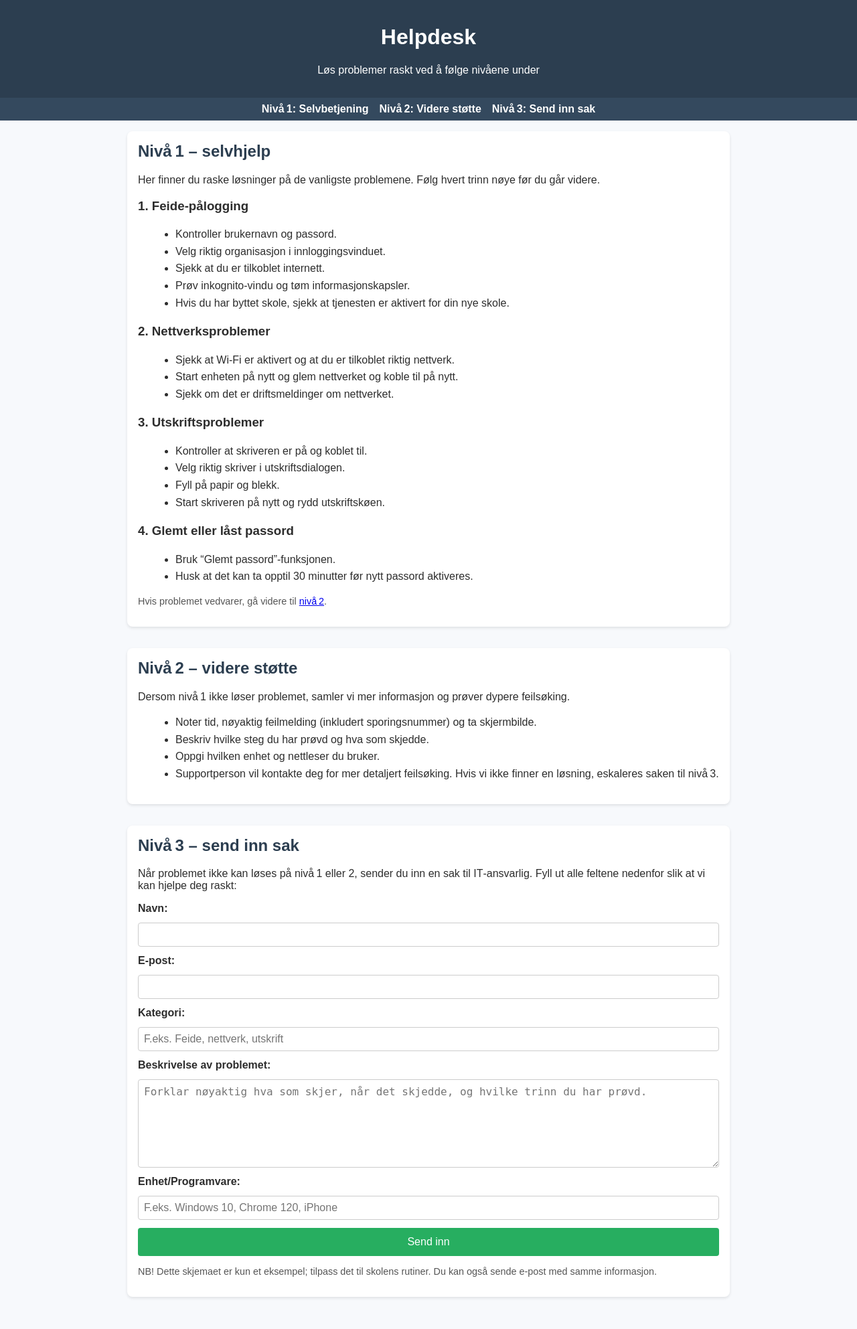
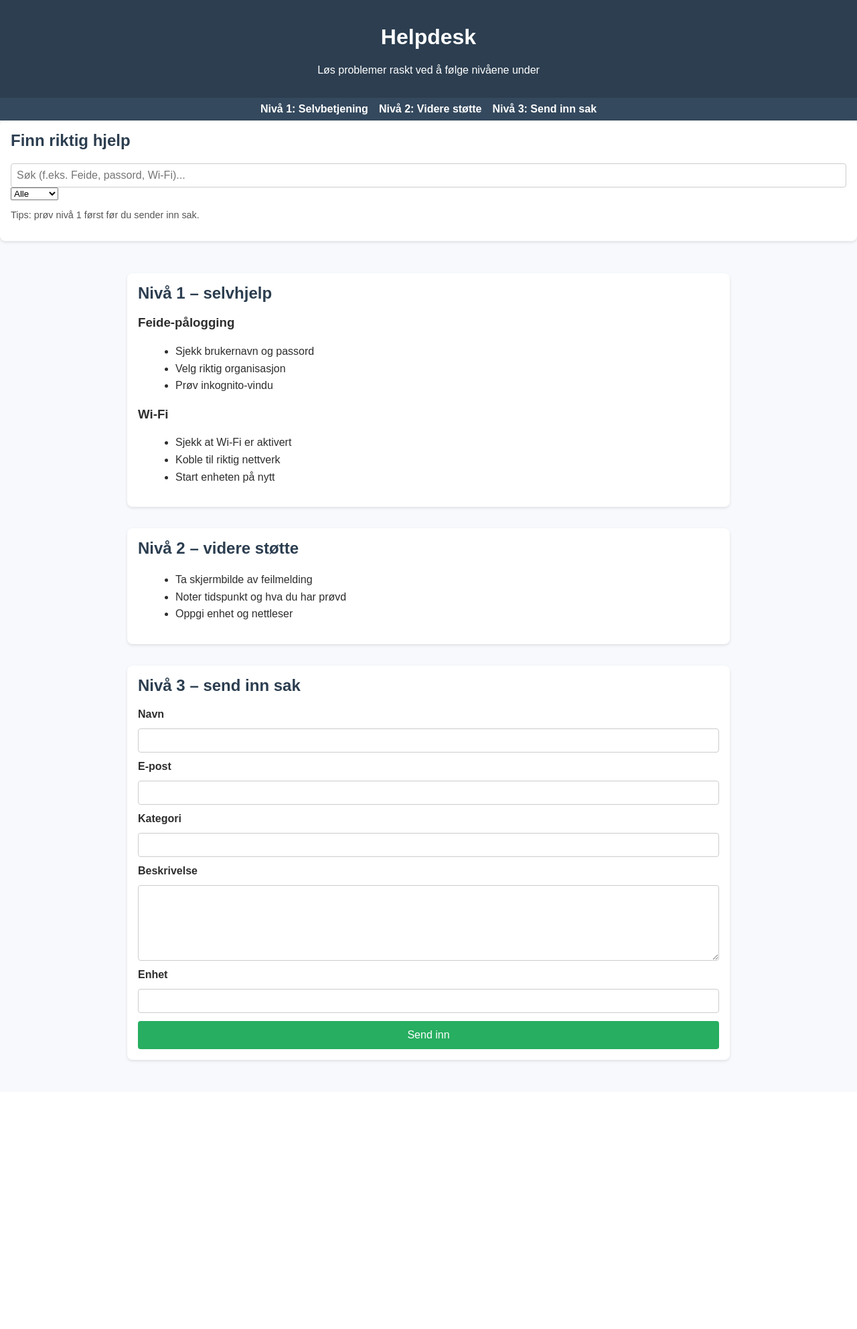
Before and after one commit to Fahad-G200/helpdesk-prosjekt-struktur, a Flask app: template backend/app/templates/index.html in a window 1280 px wide. Shown: the whole page at 67% size. After the commit the page ends 1587 px from the top, so only its background shows below. Run offline with Flask 3, Linux system fonts and the light colour scheme; the template is opened without the code that fills it, so the values that code supplies are empty.

Commit message:
Fullfører helpdesk med ekte ticket-felter, forbedret kunnskapsbase og dokumentasjon
- Utvider tickets med kategori, prioritet, enhet og tidspunkt (SQLite)
- Oppdaterer skjema og visning av saker (bruker/support)
- Forbedrer kunnskapsbase med søk og filter for bedre UX
- Fyller ut feilsøking og AI-logg
- Oppdaterer testplan med gjennomførte tester

```diff
--- a/backend/app/routes.py
+++ b/backend/app/routes.py
@@ -72,9 +72,19 @@ def tickets():
     if request.method == "POST":
         title = request.form.get("title", "").strip()
         desc = request.form.get("desc", "").strip()
+        category = request.form.get("category", "Annet").strip()
+        priority = request.form.get("priority", "Middels").strip()
+        device = request.form.get("device", "").strip()
 
         if title and desc:
-            add_ticket(owner=user, title=title, desc=desc)
+            add_ticket(
+                owner=user,
+                title=title,
+                desc=desc,
+                category=category,
+                priority=priority,
+                device=device,
+            )
 
         return redirect(url_for("main.tickets"))
 
--- a/backend/app/templates/index.html
+++ b/backend/app/templates/index.html
@@ -4,6 +4,7 @@
   <meta charset="UTF-8">
   <meta name="viewport" content="width=device-width, initial-scale=1.0">
   <title>Helpdesk – nivå 1–3</title>
+
   <style>
     body {
       font-family: sans-serif;
@@ -12,12 +13,14 @@
       background-color: #f7f9fc;
       color: #2d2d2d;
     }
+
     header {
       background-color: #2c3e50;
       color: white;
       padding: 1rem;
       text-align: center;
     }
+
     nav {
       display: flex;
       justify-content: center;
@@ -25,19 +28,23 @@
       background-color: #34495e;
       padding: 0.5rem 0;
     }
+
     nav a {
       color: white;
       text-decoration: none;
       font-weight: bold;
     }
+
     nav a:hover {
       text-decoration: underline;
     }
+
     main {
       max-width: 900px;
       margin: 0 auto;
       padding: 1rem;
     }
+
     section {
       margin-bottom: 2rem;
       padding: 1rem;
@@ -45,22 +52,27 @@
       border-radius: 8px;
       box-shadow: 0 2px 4px rgba(0,0,0,0.1);
     }
+
     h2 {
       margin-top: 0;
       color: #2c3e50;
     }
+
     ul {
       line-height: 1.6;
       margin-left: 1rem;
     }
+
     form {
       display: flex;
       flex-direction: column;
       gap: 0.75rem;
     }
+
     label {
       font-weight: bold;
     }
+
     input[type="text"],
     input[type="email"],
     textarea {
@@ -71,6 +83,7 @@
       width: 100%;
       box-sizing: border-box;
     }
+
     input[type="submit"] {
       background-color: #27ae60;
       color: white;
@@ -80,90 +93,122 @@
       border-radius: 4px;
       cursor: pointer;
     }
+
     input[type="submit"]:hover {
       background-color: #1e8449;
     }
+
     .note {
       font-size: 0.9rem;
       color: #555;
     }
   </style>
 </head>
+
 <body>
   <header>
     <h1>Helpdesk</h1>
     <p>Løs problemer raskt ved å følge nivåene under</p>
   </header>
+
   <nav>
-    <a href="#level1">Nivå 1: Selvbetjening</a>
-    <a href="#level2">Nivå 2: Videre støtte</a>
-    <a href="#level3">Nivå 3: Send inn sak</a>
+    <a href="#level1">Nivå 1: Selvbetjening</a>
+    <a href="#level2">Nivå 2: Videre støtte</a>
+    <a href="#level3">Nivå 3: Send inn sak</a>
   </nav>
+
+  <!-- 🔍 SØK + FILTER (rett etter nav) -->
+  <section>
+    <h2>Finn riktig hjelp</h2>
+    <input id="search" type="text" placeholder="Søk (f.eks. Feide, passord, Wi-Fi)..." />
+
+    <select id="filter">
+      <option value="Alle">Alle</option>
+      <option value="Feide">Feide</option>
+      <option value="Wi-Fi">Wi-Fi</option>
+      <option value="Utskrift">Utskrift</option>
+      <option value="Passord">Passord</option>
+    </select>
+
+    <p class="note">Tips: prøv nivå 1 først før du sender inn sak.</p>
+  </section>
+
   <main>
-    <section id="level1">
-      <h2>Nivå 1 – selvhjelp</h2>
-      <p>Her finner du raske løsninger på de vanligste problemene. Følg hvert trinn nøye før du går videre.</p>
-      <h3>1. Feide‑pålogging</h3>
+    <section id="level1" data-category="Feide">
+      <h2>Nivå 1 – selvhjelp</h2>
+
+      <h3>Feide-pålogging</h3>
       <ul>
-        <li>Kontroller brukernavn og passord.</li>
-        <li>Velg riktig organisasjon i innloggingsvinduet.</li>
-        <li>Sjekk at du er tilkoblet internett.</li>
-        <li>Prøv inkognito‑vindu og tøm informasjonskapsler.</li>
-        <li>Hvis du har byttet skole, sjekk at tjenesten er aktivert for din nye skole.</li>
+        <li>Sjekk brukernavn og passord</li>
+        <li>Velg riktig organisasjon</li>
+        <li>Prøv inkognito-vindu</li>
       </ul>
-      <h3>2. Nettverksproblemer</h3>
+
+      <h3>Wi-Fi</h3>
       <ul>
-        <li>Sjekk at Wi‑Fi er aktivert og at du er tilkoblet riktig nettverk.</li>
-        <li>Start enheten på nytt og glem nettverket og koble til på nytt.</li>
-        <li>Sjekk om det er driftsmeldinger om nettverket.</li>
-      </ul>
-      <h3>3. Utskriftsproblemer</h3>
-      <ul>
-        <li>Kontroller at skriveren er på og koblet til.</li>
-        <li>Velg riktig skriver i utskriftsdialogen.</li>
-        <li>Fyll på papir og blekk.</li>
-        <li>Start skriveren på nytt og rydd utskriftskøen.</li>
-      </ul>
-      <h3>4. Glemt eller låst passord</h3>
-      <ul>
-        <li>Bruk “Glemt passord”‑funksjonen.</li>
-        <li>Husk at det kan ta opptil 30 minutter før nytt passord aktiveres.</li>
-      </ul>
-      <p class="note">Hvis problemet vedvarer, gå videre til <a href="#level2">nivå 2</a>.</p>
-    </section>
-    <section id="level2">
-      <h2>Nivå 2 – videre støtte</h2>
-      <p>Dersom nivå 1 ikke løser problemet, samler vi mer informasjon og prøver dypere feilsøking.</p>
-      <ul>
-        <li>Noter tid, nøyaktig feilmelding (inkludert sporingsnummer) og ta skjermbilde.</li>
-        <li>Beskriv hvilke steg du har prøvd og hva som skjedde.</li>
-        <li>Oppgi hvilken enhet og nettleser du bruker.</li>
-        <li>Supportperson vil kontakte deg for mer detaljert feilsøking. Hvis vi ikke finner en løsning, eskaleres saken til nivå 3.</li>
+        <li>Sjekk at Wi-Fi er aktivert</li>
+        <li>Koble til riktig nettverk</li>
+        <li>Start enheten på nytt</li>
       </ul>
     </section>
-    <section id="level3">
-      <h2>Nivå 3 – send inn sak</h2>
-      <p>Når problemet ikke kan løses på nivå 1 eller 2, sender du inn en sak til IT‑ansvarlig. Fyll ut alle feltene nedenfor slik at vi kan hjelpe deg raskt:</p>
-      <form action="#" method="post">
-        <label for="name">Navn:</label>
-        <input type="text" id="name" name="name" required>
 
-        <label for="email">E‑post:</label>
-        <input type="email" id="email" name="email" required>
+    <section id="level2" data-category="Wi-Fi">
+      <h2>Nivå 2 – videre støtte</h2>
+      <ul>
+        <li>Ta skjermbilde av feilmelding</li>
+        <li>Noter tidspunkt og hva du har prøvd</li>
+        <li>Oppgi enhet og nettleser</li>
+      </ul>
+    </section>
 
-        <label for="category">Kategori:</label>
-        <input type="text" id="category" name="category" placeholder="F.eks. Feide, nettverk, utskrift" required>
+    <section id="level3" data-category="Alle">
+      <h2>Nivå 3 – send inn sak</h2>
 
-        <label for="description">Beskrivelse av problemet:</label>
-        <textarea id="description" name="description" rows="6" placeholder="Forklar nøyaktig hva som skjer, når det skjedde, og hvilke trinn du har prøvd." required></textarea>
+      <form method="post">
+        <label>Navn</label>
+        <input type="text" name="name" required>
 
-        <label for="device">Enhet/Programvare:</label>
-        <input type="text" id="device" name="device" placeholder="F.eks. Windows 10, Chrome 120, iPhone" required>
+        <label>E-post</label>
+        <input type="email" name="email" required>
+
+        <label>Kategori</label>
+        <input type="text" name="category" required>
+
+        <label>Beskrivelse</label>
+        <textarea name="description" rows="5" required></textarea>
+
+        <label>Enhet</label>
+        <input type="text" name="device" required>
 
         <input type="submit" value="Send inn">
       </form>
-      <p class="note">NB! Dette skjemaet er kun et eksempel; tilpass det til skolens rutiner. Du kan også sende e‑post med samme informasjon.</p>
     </section>
   </main>
+
+  <!-- ✅ JAVASCRIPT – SKAL LIGGE HER, RETT FØR </body> -->
+  <script>
+    const search = document.getElementById("search");
+    const filter = document.getElementById("filter");
+    const sections = Array.from(document.querySelectorAll("main section"));
+
+    function apply() {
+      const q = (search.value || "").toLowerCase();
+      const f = filter.value;
+
+      sections.forEach(s => {
+        const text = s.innerText.toLowerCase();
+        const cat = s.getAttribute("data-category") || "Alle";
+
+        const matchText = text.includes(q);
+        const matchFilter = (f === "Alle") || (cat === f);
+
+        s.style.display = (matchText && matchFilter) ? "" : "none";
+      });
+    }
+
+    search.addEventListener("input", apply);
+    filter.addEventListener("change", apply);
+  </script>
+
 </body>
 </html>
```
Also changed, not shown: backend/app/db.py (+29 -12 lines), backend/app/templates/_tickets.html (+43 -4 lines), docs/ai-logg.md (+16 -0 lines), docs/feilsoking.md (+32 -0 lines), docs/testplan.md (+5 -0 lines).
